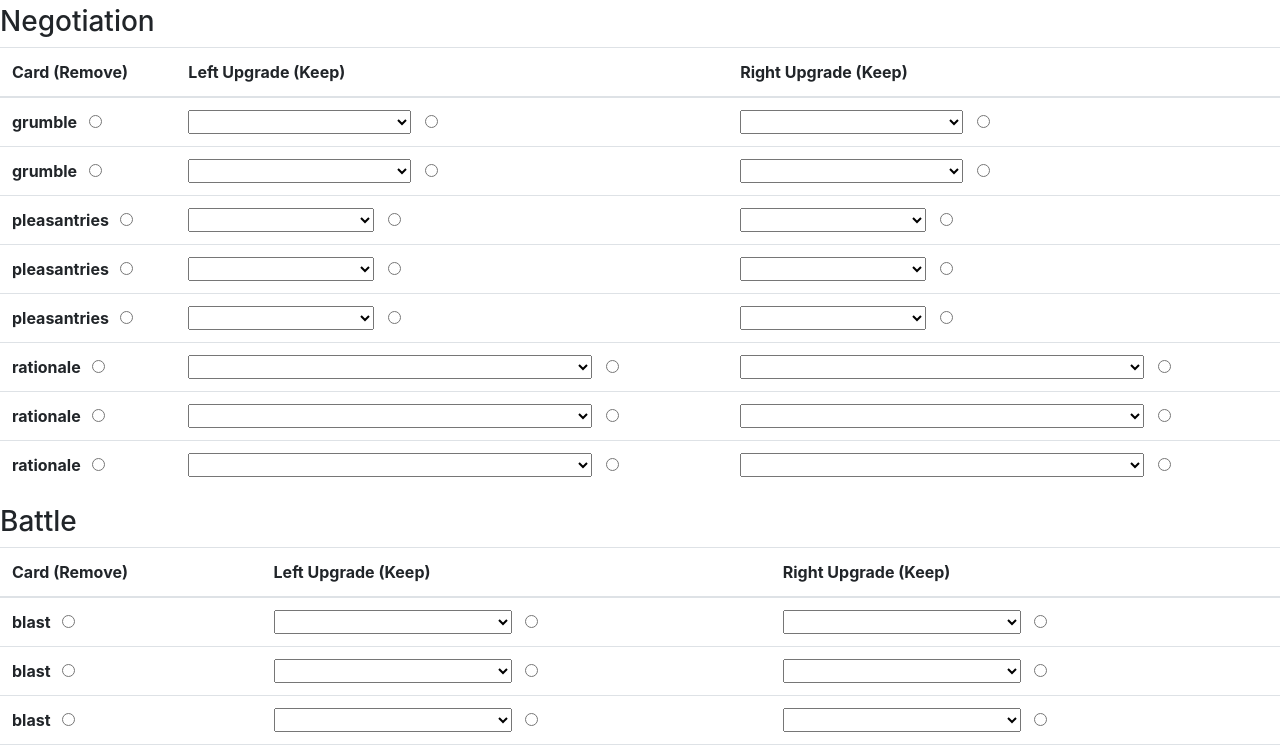
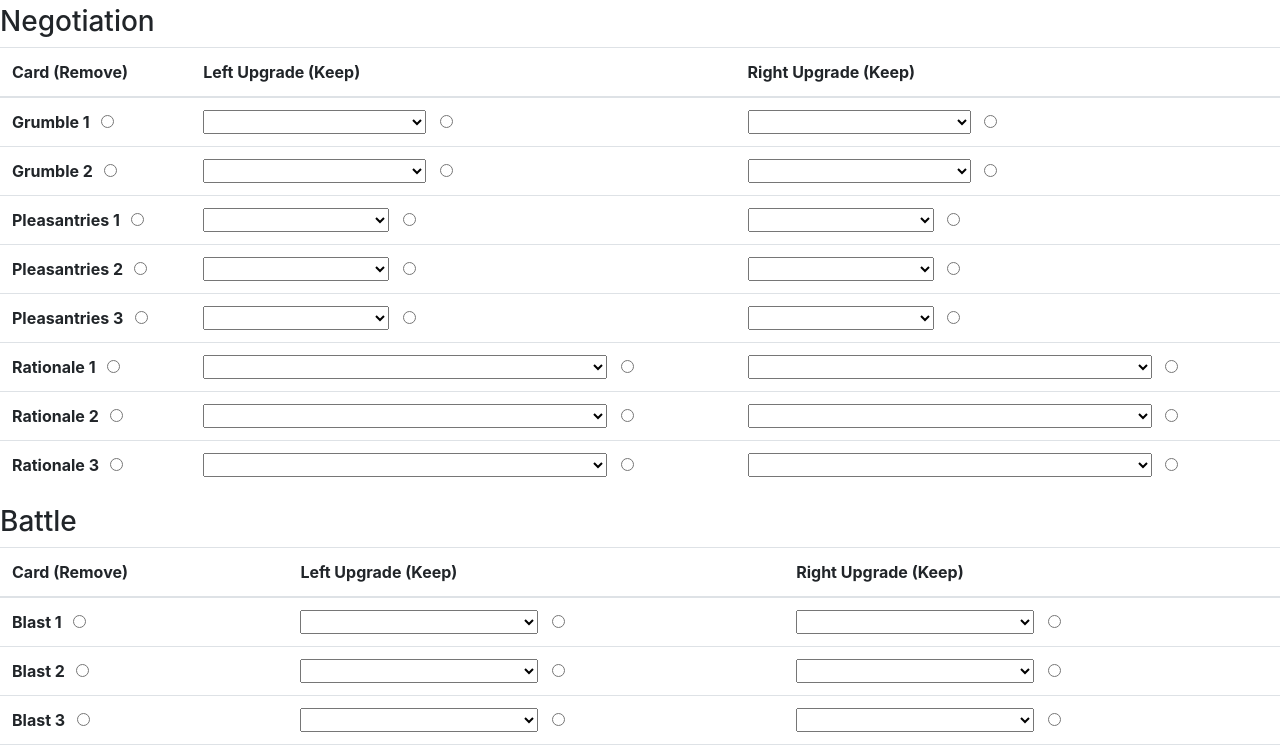
Before and after one commit to madcap/griftlands-starting-card-upgrades, a plain HTML site: page rook.html in a window 1280 px wide. Shown: the part 41-795 px from the top of the page. Drawn offline with nearby package versions, Linux system fonts and the light colour scheme.

Commit message:
cleanup and fancy card names

```diff
--- a/js/cards.js
+++ b/js/cards.js
@@ -2,6 +2,7 @@
 var cards = {
 
         deflection: {
+            fancyName: "Deflection",
             choices: [
                 "4 (+1) Composure",
                 "Draw",
@@ -12,6 +13,7 @@ var cards = {
         },
 
         fastTalk: {
+            fancyName: "Fast Talk",
             choices: [
                 "Destroy",
                 "Spend 1 Influence: Costs 0",
@@ -22,6 +24,7 @@ var cards = {
         },
 
     threaten: {
+        fancyName: "Threaten",
         choices: [
             "Destroy, Damage 8",
             "Attack Twice, Damage 1-2",
@@ -32,6 +35,7 @@ var cards = {
     },
 
     elbowStrike: {
+        fancyName: "Elbow Strike",
         choices: [
             "Destroy, Damage 7",
             "Gain 1 Combo",
@@ -45,6 +49,7 @@ var cards = {
     },
 
     feint: {
+        fancyName: "Feint",
         choices: [
             "6 (+2) Defense",
             "Gain 2 Counter",
@@ -60,6 +65,7 @@ var cards = {
     },
 
     stab: {
+        fancyName: "Stab",
         choices: [
             "Destroy",
             "Gain 2 Defense",
@@ -74,6 +80,7 @@ var cards = {
     },
 
     grumble: {
+        fancyName: "Grumble",
         choices: [
             "Rig 1 Snails",
             "Attack Twice, 2-2 Damage",
@@ -88,6 +95,7 @@ var cards = {
     },
 
     pleasantries: {
+        fancyName: "Pleasantries",
         choices: [
             "Prepare a Card",
             "Gain 1 Influence",
@@ -101,6 +109,7 @@ var cards = {
     },
 
     rationale: {
+        fancyName: "Rationale",
         choices: [
             "4 (+1) Composure",
             "Draw",
@@ -112,6 +121,7 @@ var cards = {
     },
 
     blast: {
+        fancyName: "Blast",
         choices: [
             "Spend 1 Charge: +2 Damage",
             "Gain 1 Charge",
@@ -124,6 +134,7 @@ var cards = {
     },
 
     hunkerDown: {
+        fancyName: "Hunker Down",
         choices: [
             "5 (+2) Defense",
             "Draw",
@@ -134,6 +145,7 @@ var cards = {
     },
 
     kick: {
+        fancyName: "Kick",
         choices: [
             "Apply 1 Ricochet",
             "Empty: Costs 1 Less",
--- a/js/pageSetup.js
+++ b/js/pageSetup.js
@@ -1,6 +1,18 @@
 $(document).ready(function () {
 
-    var cardCounter = 0;
+    var cardCounter = 1;
+    var lastCardName = '';
+
+    function getNextCardIdNumber(cardName) {
+        if(cardName === lastCardName) {
+            cardCounter++;
+        }
+        else {
+            cardCounter = 1;
+            lastCardName = cardName;
+        }
+        return cardCounter;
+    }
 
     $("#footer").html("<p>report improvements and bugs <a href='https://github.com/madcap/griftlands-starting-card-upgrades'>here</a></p>");
 
@@ -49,8 +61,9 @@ $(document).ready(function () {
     }
 
     function setupCard(cardName, tableBody) {
-        cardCounter++;
-        let cardId = cardName + cardCounter;
+        let idNumber = getNextCardIdNumber(cardName);
+        let fancyName = cards[cardName].fancyName + " " + idNumber;
+        let cardId = cardName + idNumber;
         console.log("adding card " + cardId + " to tableBody " + tableBody.attr("id"));
         let choices = cards[cardName].choices;
 
@@ -68,7 +81,7 @@ $(document).ready(function () {
         let keepRight = ' &nbsp; <input class="choiceSelect" type="radio" name="choice-' + cardId + '" value="keepRight">';
 
 
-        tableBody.append("<tr id='" + cardId + "'><th scope='row'>" + cardName + destroy + "</th><td id='" + cardId + "-left'>" + select + keepLeft + "</td><td id='" + cardId + "-right'>" + select + keepRight + "</td></tr>");
+        tableBody.append("<tr id='" + cardId + "'><th scope='row'>" + fancyName + destroy + "</th><td id='" + cardId + "-left'>" + select + keepLeft + "</td><td id='" + cardId + "-right'>" + select + keepRight + "</td></tr>");
     }
 
     negotiationCards.forEach(setupNegotiationCard);
--- a/rook.html
+++ b/rook.html
@@ -4,7 +4,7 @@
     <meta charset="utf-8">
     <meta name="viewport" content="width=device-width, initial-scale=1, shrink-to-fit=no">
     <link rel="stylesheet" href="https://stackpath.bootstrapcdn.com/bootstrap/4.5.2/css/bootstrap.min.css">
-    <title>Griftlands - Sal</title>
+    <title>Griftlands - Rook</title>
     <script src="https://code.jquery.com/jquery-3.5.1.slim.min.js"></script>
     <script src="https://cdn.jsdelivr.net/npm/popper.js@1.16.1/dist/umd/popper.min.js"></script>
     <script src="https://stackpath.bootstrapcdn.com/bootstrap/4.5.2/js/bootstrap.min.js"></script>
```
Also changed, not shown: index.html (+4 -2 lines).
